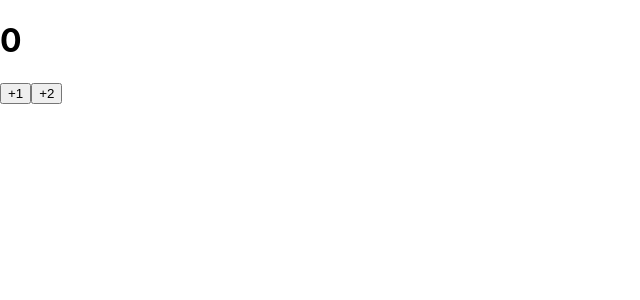
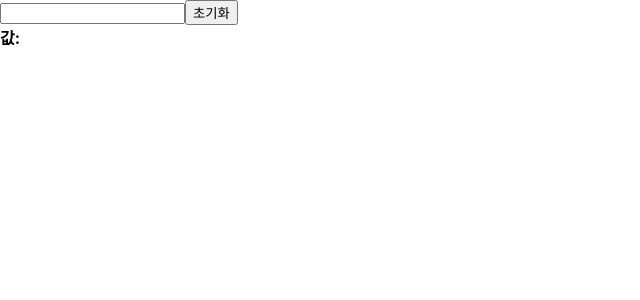
Before and after one commit to KangSage/All-in-One-React, a React (Create React App) app in the folder Modern_React/Chapter_01/react-tutorial/begin-react/: page / in a window 1280 px wide. Shown: the top 300 px of the page, without its empty margins (0-640 px from the left). Built offline with nearby package versions, Linux system fonts and the light colour scheme.

Commit message:
2019.09.16 벨로퍼트와 함께 하는 모던 리액트 : Chapter01 - 08

```diff
--- a/Modern_React/Chapter_01/react-tutorial/begin-react/src/App.js
+++ b/Modern_React/Chapter_01/react-tutorial/begin-react/src/App.js
@@ -1,10 +1,9 @@
 import React from 'react';
-import './App.css';
-import Counter from "./Counter";
+import InputSample from "./inputSample";
 
 function App() {
   return (
-    <Counter />
+    <InputSample />
   );
 }
 
--- /dev/null
+++ b/Modern_React/Chapter_01/react-tutorial/begin-react/src/inputSample.js
@@ -0,0 +1,25 @@
+import React, { useState } from 'react';
+
+function InputSample() {
+  const [text, setText] = useState('');
+  const onChange = (e) => {
+    console.log(e.target.value);
+    setText(e.target.value);
+  };
+  const onReset = () => {
+    setText('')
+  };
+  return (
+    <div>
+      {/* value = {text}를 설정하지 않으면 변경된 text가 적용되지 않음. */}
+      <input onChange={onChange} value={text}/>
+      <button onClick={onReset}>초기화</button>
+      <div>
+        <b>값: </b>
+        {text}
+      </div>
+    </div>
+  )
+}
+
+export default InputSample;
```
